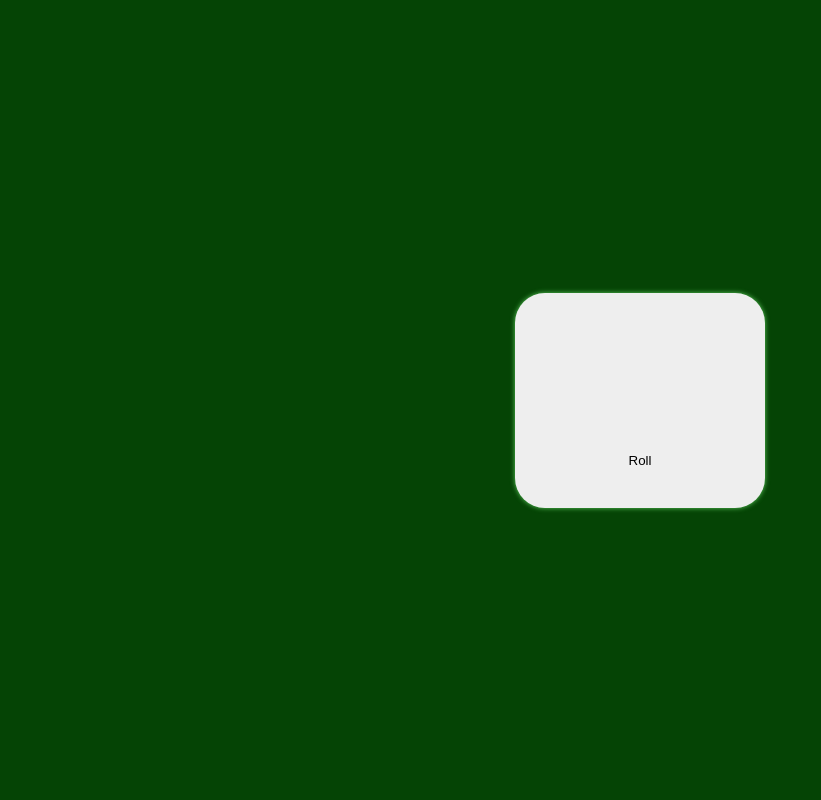
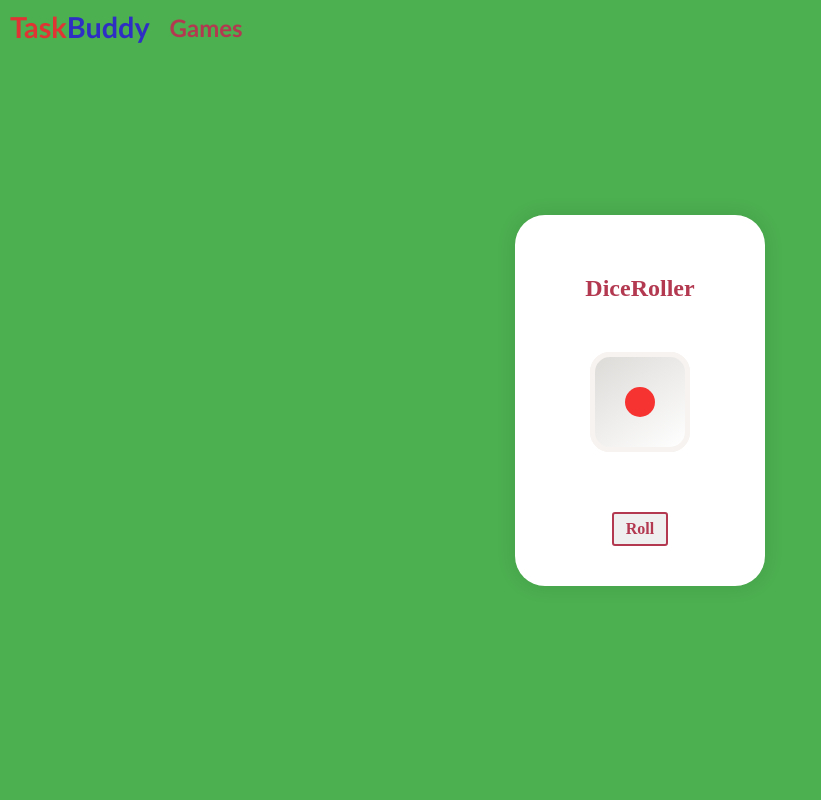
Before and after one commit to AsathKhan/TaskBuddy, a Django app: page /dice-roller/ in a window 1280 px wide. Shown: the whole page, without its empty margins (0-821 px from the left). Run offline with Django 5.2, Linux system fonts and the light colour scheme.

Commit message:
diceRoller completed

```diff
--- a/Games/static/Games/css/dice_roller.css
+++ b/Games/static/Games/css/dice_roller.css
@@ -11,7 +11,40 @@ body {
     display: flex;
     align-items: center;
     justify-content: center;
-    background:rgb(5, 68, 5);
+    background: #4CAF50;
+}
+
+header{
+    font-family: 'Trebuchet MS', 'Lucida Sans Unicode', 'Lucida Grande', 'Lucida Sans', Arial, sans-serif;
+    position: absolute;
+    top:0;
+    left: 0;
+    display: flex;
+    align-items: center;
+    gap: 20px;
+    padding: 10px;
+}
+
+header a{
+    text-decoration: none;
+}
+
+.logo h1{
+    font-size: 1.8rem;
+    color: rgb(224, 51, 51);
+    margin: 0;
+    cursor: pointer;
+}
+
+.logo span{
+    color: rgb(46, 46, 196);
+}
+
+.games{
+    left: 10px;
+    color: #b33951;
+    margin: 0;
+    cursor: pointer;
 }
 
 .container {
@@ -20,10 +53,17 @@ body {
     width: 250px;
     padding: 60px 0 40px;
     border-radius: 30px;
-    background: #eeeeee;
-    box-shadow: 0px 0px 5px rgb(93, 202, 93);
+    background: white;
+    box-shadow: 0 0 20px rgba(0, 0, 0, .1);
 }
 
+.container h2{
+    color: #b33951;
+    margin-top: 0;
+    margin-bottom: 50px;
+}
+
+/* Dice Styles */
 .dice {
     position: relative;
     width: 100px;
@@ -31,3 +71,126 @@ body {
     transform-style: preserve-3d;
     transition: 1s ease;
 }
+
+@keyframes rolling {
+    50% {
+        transform: rotateX(455deg) rotateY(455deg);
+    }
+}
+
+.face {
+    position: absolute;
+    width: 100%;
+    height: 100%;
+    border-radius: 20px;
+    border: 5px solid #f6f3f0;
+    transform-style: preserve-3d;
+    background: linear-gradient(
+        145deg, #dddbd8, #fff
+    );
+}
+
+.face::before {
+    position: absolute;
+    content: '';
+    width: 100%;
+    height: 100%;
+    border-radius: 20px;
+    background: #f6f3f0;
+    transform: translateZ(-1px);
+}
+
+.face::after {
+    position: absolute;
+    content: '';
+    top: 50%;
+    left: 50%;
+    width: 18px;
+    height: 18px;
+    border-radius: 50%;
+    background: #131210;
+}
+
+.front {
+    transform: translateZ(50px);
+}
+
+.back {
+    transform: rotateX(180deg) translateZ(50px);
+}
+
+.top {
+    transform: rotateX(90deg) translateZ(50px);
+}
+
+.bottom {
+    transform: rotateX(-90deg) translateZ(50px);
+}
+
+.right {
+    transform: rotateY(90deg) translateZ(50px);
+}
+
+.left {
+    transform: rotateY(-90deg) translateZ(50px);
+}
+
+.front::after {
+    width: 30px;
+    height: 30px;
+    background: #f63330;
+    margin: -15px 0 0 -15px;
+}
+
+.back::after {
+    margin: -35px 0 0 -30px;
+    box-shadow: 40px 0,
+                0 25px,
+                40px 25px,
+                0 50px,
+                40px 50px;
+}
+
+.top::after {
+    margin: -30px 0 0 -30px;
+    box-shadow: 40px 40px;
+}
+
+.bottom::after {
+    margin: -36px 0 0 -36px;
+    box-shadow: 26px 26px,
+                52px 52px,
+                52px 0,
+                0 52px;
+}
+
+.right::after {
+    margin: -30px 0 0 -30px;
+    box-shadow: 40px 0,
+    0 40px,
+    40px 40px;
+}
+
+.left::after {
+    margin: -35px 0 0 -35px;
+    box-shadow: 25px 25px,
+                50px 50px;
+}
+
+/* Roll Button styles */
+
+.roll {
+    cursor: pointer;
+    color: #b33951;
+    margin-top: 60px;
+    padding: 6px 12px;
+    border-radius: 3px;
+    font: 700 16px 'Montserrat';
+    border: 2px solid #b33951;
+    transition: .4s;
+}
+
+.roll:hover {
+    color: #fff;
+    background: #b33951;
+}
--- a/Games/templates/Games/dice_roller.html
+++ b/Games/templates/Games/dice_roller.html
@@ -9,7 +9,15 @@
     <script src="{% static 'Games/js/dice_roller.js' %}" defer></script>
 </head>
 <body>
+    <header>
+        <div class="logo">
+            <a href="{% url 'indexURL' %}"><h1>Task<span>Buddy</span></h1></a>
+        </div>
+        <a href=""><h2 class="games">Games</h2></a>
+    </header>
+
     <div class="container">
+        <h2>DiceRoller</h2>
         <div class="dice">
             <div class="face front"></div>
             <div class="face back"></div>
```
Also changed, not shown: Games/static/Games/js/dice_roller.js (+52 -0 lines).
